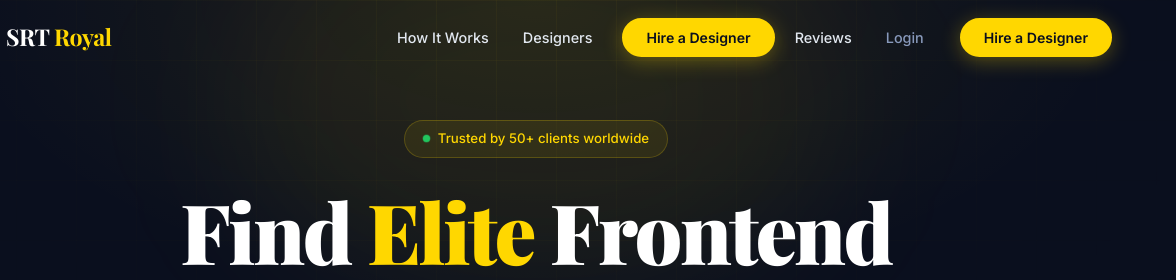
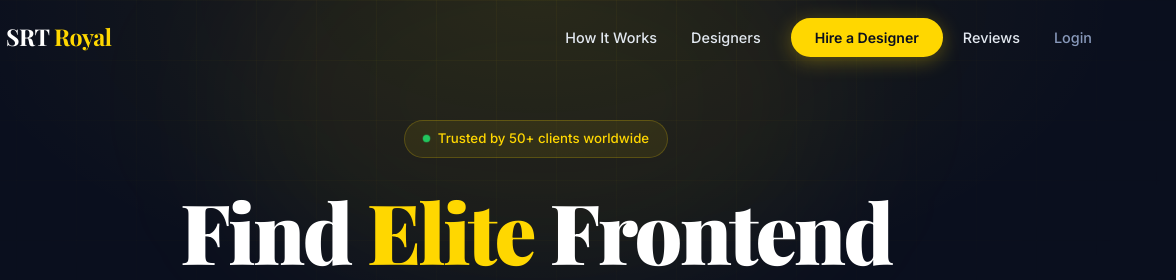
Before and after one commit to tawsifgaming373-bot/SRT-Royal-Site, a website: page public/index.html in a window 1280 px wide. Shown: the top 280 px of the page, 104-1280 px from the left. Drawn offline with nearby package versions, Linux system fonts and the light colour scheme.

Commit message:
Update index.html

```diff
--- a/public/index.html
+++ b/public/index.html
@@ -29,11 +29,9 @@
           Hire a Designer
         </button>
       </li>
-
       <li><a href="#testimonials" class="nav-link">Reviews</a></li>
       <li><a href="#auth-section" class="nav-link nav-login-link" id="navAuthLink">Login</a></li>
       <li><a href="#profile-section" class="nav-link nav-login-link hidden" id="navProfileLink">My Account</a></li>
-        <li><button onclick="document.getElementById('hire').scrollIntoView({behavior:'smooth'})" class="btn btn-gold nav-cta">Hire a Designer</button></li>
     </ul>
 
     <button class="hamburger" id="hamburger" aria-label="Menu">
@@ -41,6 +39,7 @@
     </button>
   </div>
 </nav>
+
 
   <!-- ══════════════ HERO ══════════════ -->
   <section class="hero" id="home">
```
Lines whose indentation alone changed are shown as unchanged.
